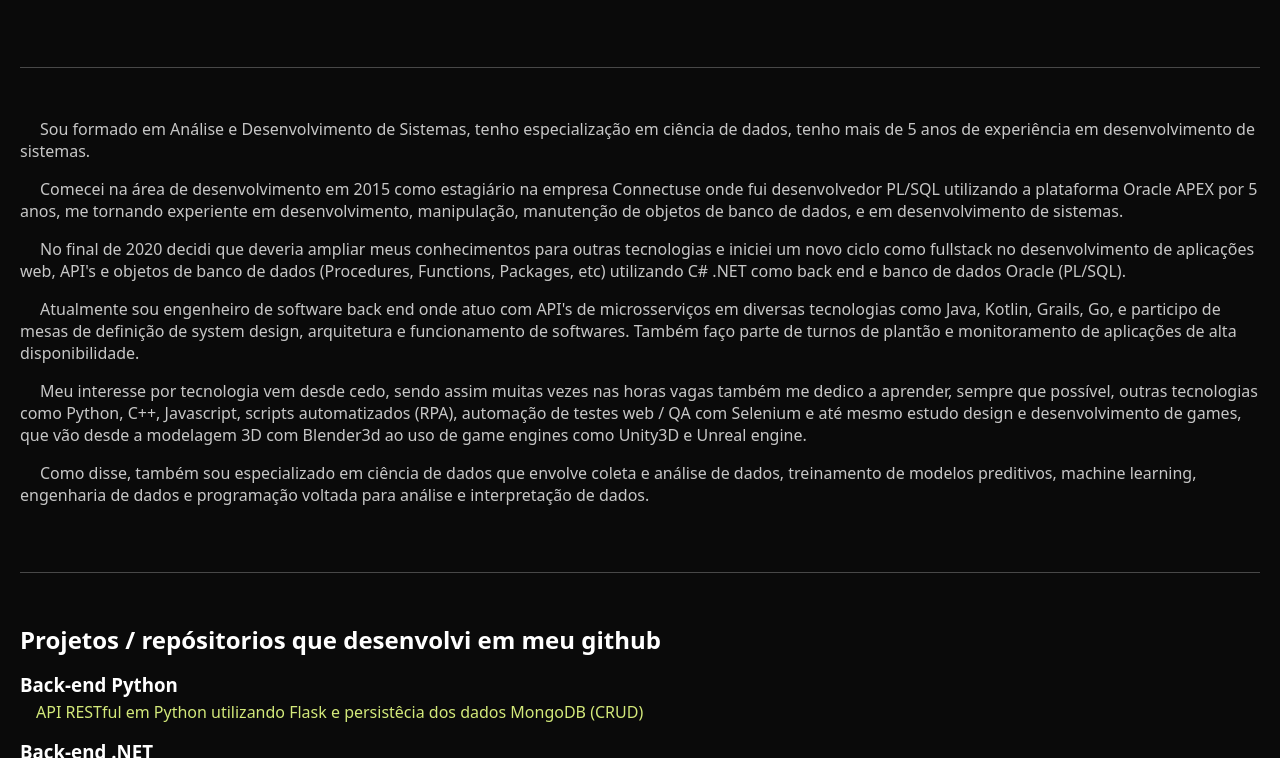
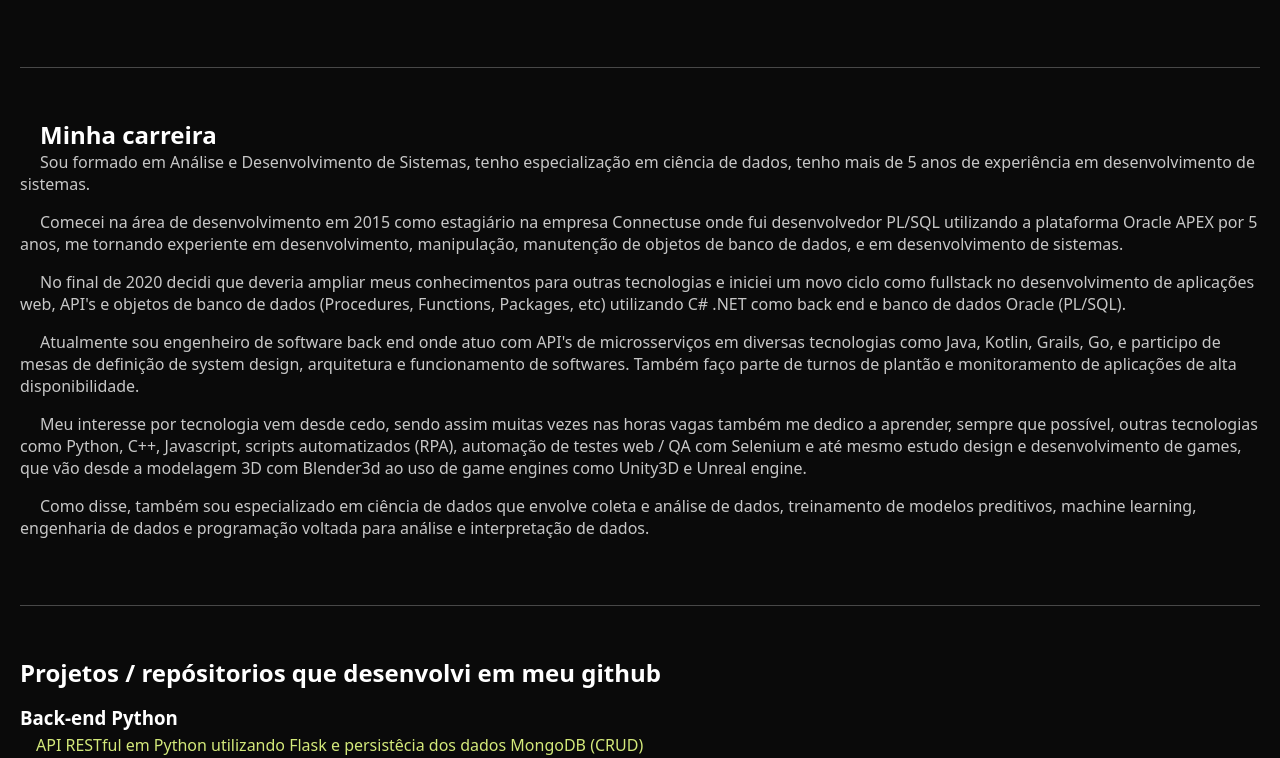
Before and after one commit to gustavo-candido-silva/Portfolio-stage, a Jekyll site: the page built from README.md, in a window 1280 px wide and 900 px high, scrolled down 497 px, cut to the strip 142-900 px from the top of the window. Built offline with Jekyll 4.4.1, drawn with Linux system fonts in a browser that asks for light colours; nearby versions of some CDN libraries; our own code applies the rules of GitHub Pages for plain Markdown files; a script that is not in the unit is left out; the repository's description, which GitHub fills in, is left out.

Commit message:
structuring html

```diff
--- a/_layouts/page.html
+++ b/_layouts/page.html
@@ -45,15 +45,23 @@
           </div>
         </section>
         <section id="career">
+          <div class="career-item">
+            <h2>Minha carreira</h2>
+          </div>
+          <div class="career-item">
             <p>Sou formado em Análise e Desenvolvimento de Sistemas, tenho especialização em ciência de dados, tenho mais de 5 anos de experiência em desenvolvimento de sistemas.</p>
             <p>Comecei na área de desenvolvimento em 2015 como estagiário na empresa Connectuse onde fui desenvolvedor PL/SQL utilizando a plataforma Oracle APEX por 5 anos, me tornando experiente em desenvolvimento, manipulação, manutenção de objetos de banco de dados, e em desenvolvimento de sistemas.</p>
             <p>No final de 2020 decidi que deveria ampliar meus conhecimentos para outras tecnologias e iniciei um novo ciclo como fullstack no desenvolvimento de aplicações web, API's e objetos de banco de dados (Procedures, Functions, Packages, etc) utilizando C# .NET como back end e banco de dados Oracle (PL/SQL).</p>
             <p>Atualmente sou engenheiro de software back end onde atuo com API's de microsserviços em diversas tecnologias como Java, Kotlin, Grails, Go, e participo de mesas de definição de system design, arquitetura e funcionamento de softwares. Também faço parte de turnos de plantão e monitoramento de aplicações de alta disponibilidade.</p>
             <p>Meu interesse por tecnologia vem desde cedo, sendo assim muitas vezes nas horas vagas também me dedico a aprender, sempre que possível, outras tecnologias como Python, C++, Javascript, scripts automatizados (RPA), automação de testes web / QA com Selenium e até mesmo estudo design e desenvolvimento de games, que vão desde a modelagem 3D com Blender3d ao uso de game engines como Unity3D e Unreal engine.</p>
             <p>Como disse, também sou especializado em ciência de dados que envolve coleta e análise de dados, treinamento de modelos preditivos, machine learning, engenharia de dados e programação voltada para análise e interpretação de dados.</p>
+          </div>
         </section>
         <section id="projects">
+          <div id="projects-header">
             <h2>Projetos / repósitorios que desenvolvi em meu github</h2>
+          </div>
+          <div id="projects-list">
             <!-- projects list -->
             <div class="project">
               <h3>Back-end Python</h3>
@@ -119,6 +127,7 @@
                 </li>
               </ul>
             </div>
+          </div>
         </section>
       </main>
       <footer>
```
Lines whose indentation alone changed are shown as unchanged.
